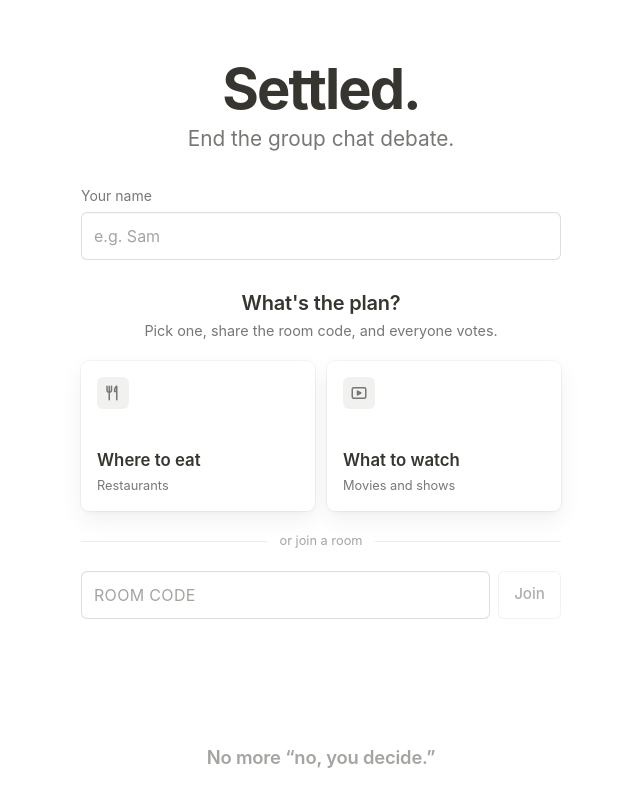
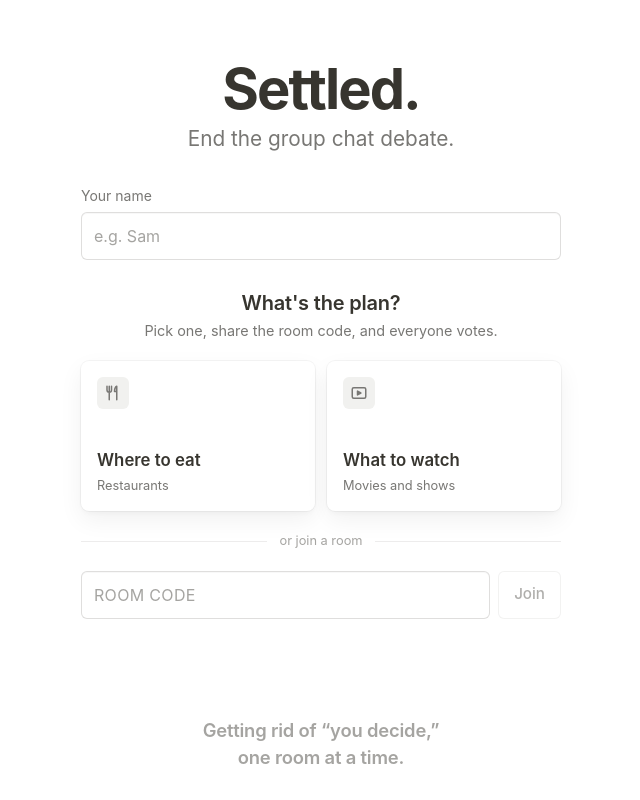
Before and after one commit to Ruhaan1209/settled, a React (Vite) app: page / in a window 1280 px wide. Shown: the whole page, without its empty margins (319-959 px from the left). Built offline with nearby package versions, Linux system fonts and the light colour scheme; no server answers.

Commit message:
Reword home closing line

```diff
--- a/src/components/Home.jsx
+++ b/src/components/Home.jsx
@@ -102,7 +102,7 @@ export default function Home() {
         <button className="btn btn-secondary" disabled={code.length < 6 || !isConfigured}>Join</button>
       </form>
 
-      <p className="closer">No more “no, you decide.”</p>
+      <p className="closer">Getting rid of “you decide,”<br />one room at a time.</p>
 
       {!isConfigured && (
         <p className="notice">
```
